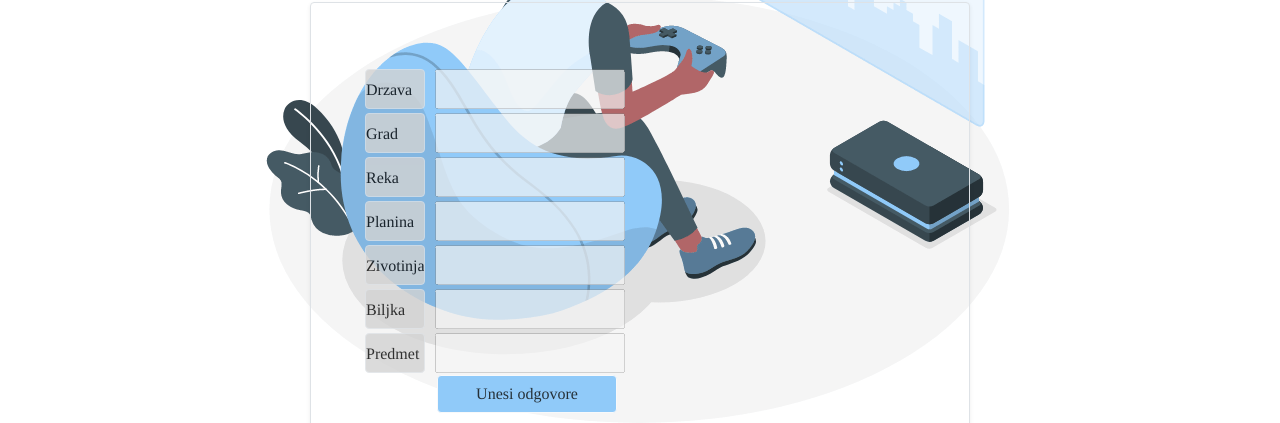
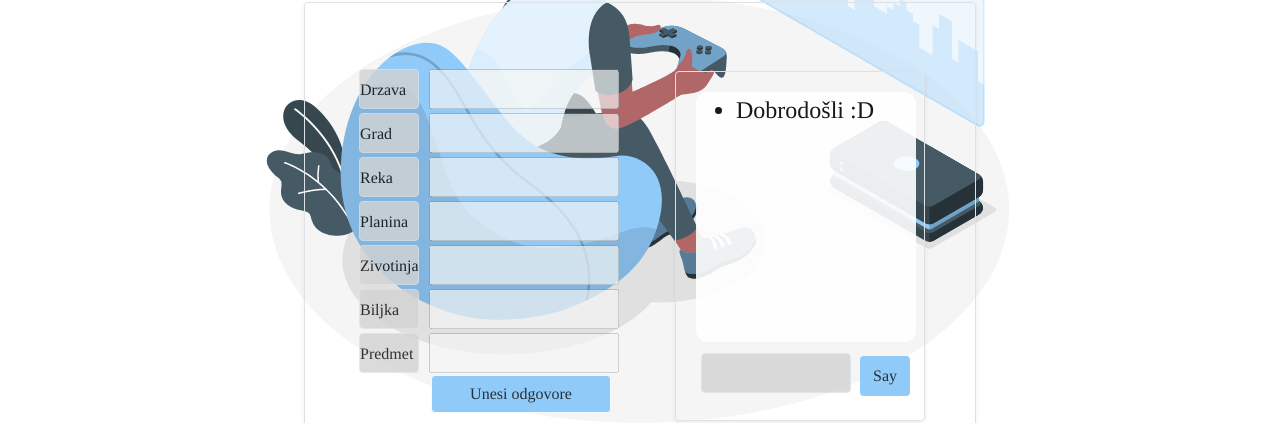
Before and after one commit to Rasa94/Geography_quiz, a plain HTML site: page public/multiplayer.html in a window 1280 px wide. Shown: the part 344-767 px from the top of the page. Drawn offline with nearby package versions, Linux system fonts and the light colour scheme; no server answers.

Commit message:
Chat bug fixed

```diff
--- a/public/css/style.css
+++ b/public/css/style.css
@@ -349,6 +349,7 @@ html.is-leaving .transition-fade {
         /* chat */
 
 #rps-wrapper {
+    display: block;
     position: relative;
     margin-top: 68px;
     margin-right: 50px;
@@ -357,6 +358,7 @@ html.is-leaving .transition-fade {
 }
 
 #events {
+
     position: absolute;
     top: 20px;
     left: 20px;
@@ -373,6 +375,11 @@ html.is-leaving .transition-fade {
     bottom: 20px;
     left: 20px;
 }
+
+
+
+
+
 
 #chat {
     width: 150px !important;
@@ -453,7 +460,7 @@ li {
         margin-left: 40px;
     }
 
-}   */
+}    */
 
 @media (max-width: 992px) {
     .modal {
--- a/public/multiplayer.html
+++ b/public/multiplayer.html
@@ -330,11 +330,11 @@
               <button id="chatButton" class="btn allButtons "><img src="./icons/chat.png" class="icons"></button>
             </div>
           </div>
-          <div id="rps-wrapper" class="no-gutters border rounded overflow-hidden flex-md-row mb-4 shadow-sm h-md-250 position-relative window">
+          <div id="rps-wrapper" class="row no-gutters border rounded overflow-hidden flex-md-row mb-4 shadow-sm h-md-250 position-relative window">
             <ul id="events"></ul>
             <div class="button-wrapper">
               <form id="chat-form">
-                  <input id="chat" class="no-gutters border rounded overflow-hidden categoryLabel">
+                  <input id="chat" class="no-gutters border rounded overflow-hidden categoryLabel" autocomplete="off">
                   <button id="say" class="btn allButtons ">Say</button>
               </form>
             </div>
```
